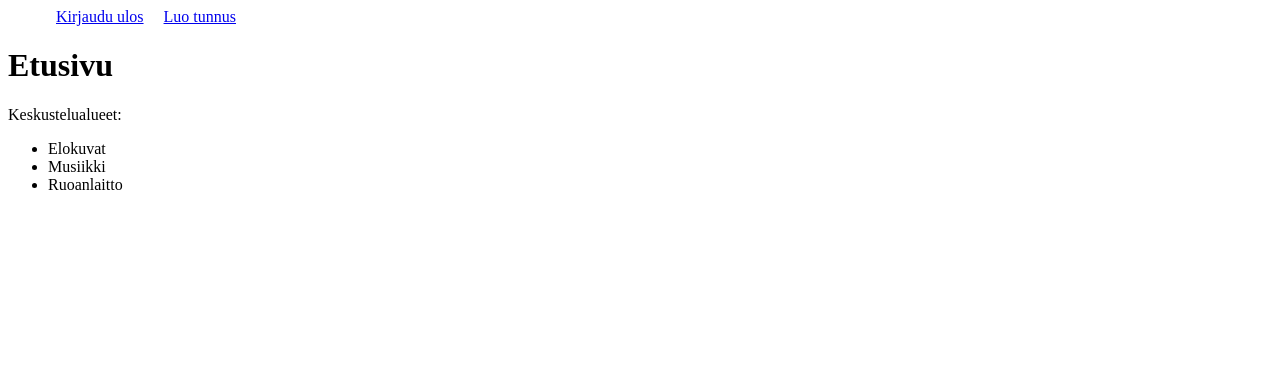
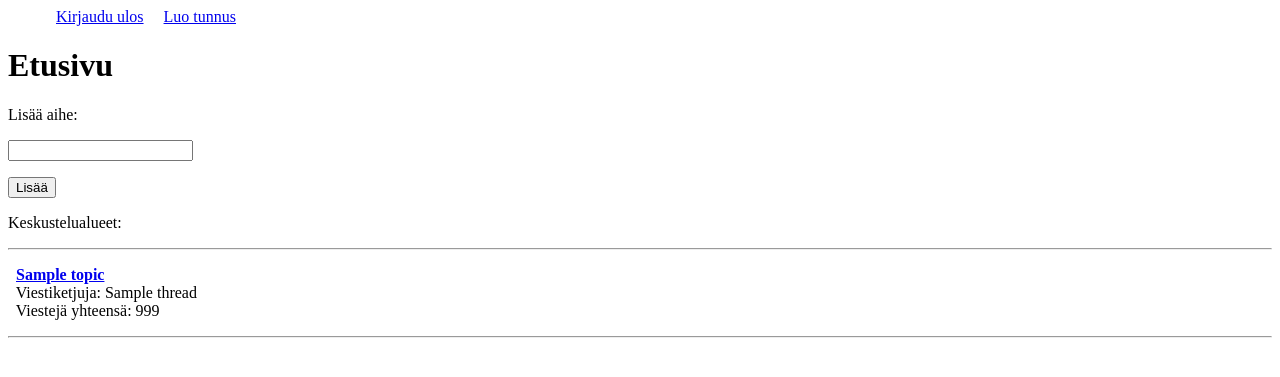
Before and after one commit to alanenpa/tsoha-forum-app, a Flask app: template templates/index.html in a window 1280 px wide. Shown: the top 377 px of the page. Run offline with Flask 2, Linux system fonts and the light colour scheme; the visitor is signed in with stand-in values (Sample User, id 1); the template is opened without the code that fills it: most values are stand-ins (such as "Sample title", 1, 10 or a date in 2020).

Commit message:
routes for topic and thread view

```diff
--- a/app.py
+++ b/app.py
@@ -5,36 +5,89 @@ from werkzeug.security import check_password_hash, generate_password_hash
 from os import getenv
 
 import os
-import re
 
 app = Flask(__name__)
 uri = os.getenv("DATABASE_URL")
 if uri.startswith("postgres://"):
     uri = uri.replace("postgres://", "postgresql://", 1)
-print('here')
-print('URI 1:', uri)
-print('URI 2:', getenv("DATABASE_URL"))
 app.config["SQLALCHEMY_DATABASE_URI"] = uri
-# app.config["SQLALCHEMY_DATABASE_URI"] = getenv("DATABASE_URL")
 app.config["SQLALCHEMY_TRACK_MODIFICATIONS"] = False
 app.secret_key = getenv("SECRET_KEY")
 
 db = SQLAlchemy(app)
 
 
-@app.route("/")
+@app.route("/", methods=["GET", "POST"])
 def index():
     # result = db.session.execute("SELECT text FROM test")
     # print("hello")
     # print(result.fetchall())
     # print("goodbye")
-    result = db.session.execute("SELECT * FROM users")
-    print(result.fetchall())
-    return render_template("index.html")
+    if request.method == "POST":
+        topic = request.form["topic"]
+        sql = "INSERT INTO topics (topic) VALUES (:topic)"
+        db.session.execute(sql, {"topic": topic})
+        db.session.commit()
+    result = db.session.execute("SELECT * FROM topics")
+    topics = result.fetchall()
+    threads = {}
+    for topic in topics:
+        sql = "SELECT COUNT(*) FROM threads WHERE topic_id=:id"
+        result = db.session.execute(sql, {"id": topic.id})
+        count = result.fetchone()[0]
+        threads[topic.topic] = count
+    return render_template("index.html", topics=topics, threads=threads)
+
+@app.route("/topic/<int:id>", methods=["GET", "POST"])
+def topic(id):
+    if request.method == "POST":
+        header = request.form["header"]
+        init_msg = request.form["init_msg"]
+        print("")
+        print(session)
+        print(session["user_id"])
+        print("")
+        sql = "INSERT INTO threads (topic_id, user_id, header, init_msg, created_at) " \
+              "VALUES (:topic_id, :user_id, :header, :init_msg, NOW())"
+        db.session.execute(sql, {
+            "topic_id": id,
+            "user_id": session["user_id"],
+            "header": header,
+            "init_msg": init_msg,
+        })
+        db.session.commit()
+    sql = "SELECT * FROM threads T, users U WHERE topic_id=:id AND T.user_id=U.id"
+    result = db.session.execute(sql, {"id": id})
+    threads = result.fetchall()
+    sql = "SELECT COUNT(*) FROM messages WHERE thread_id=:id"
+    result = db.session.execute(sql, {"id": 1})
+    msgcount = result.fetchone()[0]
+    print("")
+    for thread in threads:
+        print(thread)
+        print("")
+    # print(threads)
+    print("")
+    return render_template("topicview.html", topic_id=id, threads=threads, msgcount=msgcount)
+
+@app.route("/thread/<int:id>")
+def thread(id):
+    sql = "SELECT * FROM messages M, users U WHERE thread_id=:id AND M.user_id=U.id"
+    result = db.session.execute(sql, {"id": id})
+    messages = result.fetchall()
+    sql = "SELECT * FROM threads WHERE id=:id"
+    result = db.session.execute(sql, {"id": id})
+    thread = result.fetchone()
+    user_id = thread.user_id
+    sql = "SELECT * FROM users WHERE id=:id"
+    result = db.session.execute(sql, {"id": user_id})
+    op = result.fetchone()
+    print(thread)
+    return render_template("threadview.html", messages=messages, thread=thread, op=op)
 
 
 @app.route("/signup", methods=["GET", "POST"])
-def result():
+def signup():
     if request.method == "GET":
         result = db.session.execute("SELECT * FROM users")
         print(result.fetchall())
@@ -48,7 +101,8 @@ def result():
         else:
             passwordHash = generate_password_hash(password)
             sql = "INSERT INTO users (username, password, admin) VALUES (:username, :password, false)"
-            db.session.execute(sql, {"username": username, "password": passwordHash})
+            db.session.execute(
+                sql, {"username": username, "password": passwordHash})
             db.session.commit()
             return render_template("newuser.html", username=username, password=password, passwordHash=passwordHash)
 
@@ -63,19 +117,26 @@ def signin():
         sql = "SELECT * FROM users WHERE username=:username"
         result = db.session.execute(sql, {"username": username})
         user = result.fetchone()
+        print("")
         print(user)
+        print("user.id", user.id)
+        print("")
         if not user:
             print('missing user')
             return render_template("signin.html")
         else:
             passwordHash = user.password
-            print('here')
-            print('hash:', passwordHash)
-            print('password:', password)
-            print(check_password_hash(passwordHash, password))
+            # print('here')
+            # print('hash:', passwordHash)
+            # print('password:', password)
+            # print(check_password_hash(passwordHash, password))
             if check_password_hash(passwordHash, password):
                 print('password correct')
                 session["username"] = username
+                session["user_id"] = user.id
+                print("")
+                print(session)
+                print("")
                 return redirect("/")
             else:
                 print('wrong password')
--- a/templates/index.html
+++ b/templates/index.html
@@ -13,9 +13,26 @@
   <li style="display: inline"><a href="/signup">Luo tunnus</a></li>
 </ul>
 <h1>Etusivu</h1>
+{% if session.username %}
+<form action="/" method="POST">
+  Lisää aihe:
+  <p>
+  <input type="text" name="topic">
+  <p>
+  <input type="submit" value="Lisää">
+</form>
+{% endif %}
 <p>Keskustelualueet:</p>
-<ul>
+<hr>
+{% for topic in topics %}
+<p>
+<a href="/topic/{{ topic.id }}"><b>{{ topic.topic }}</b></a><br>
+&nbsp; Viestiketjuja: {{threads[topic.topic]}}<br>
+&nbsp; Viestejä yhteensä: 999</p>
+<hr>
+{% endfor %}
+<!-- <ul>
   <li>Elokuvat</li>
   <li>Musiikki</li>
   <li>Ruoanlaitto</li>
-</ul>
+</ul> -->
```
